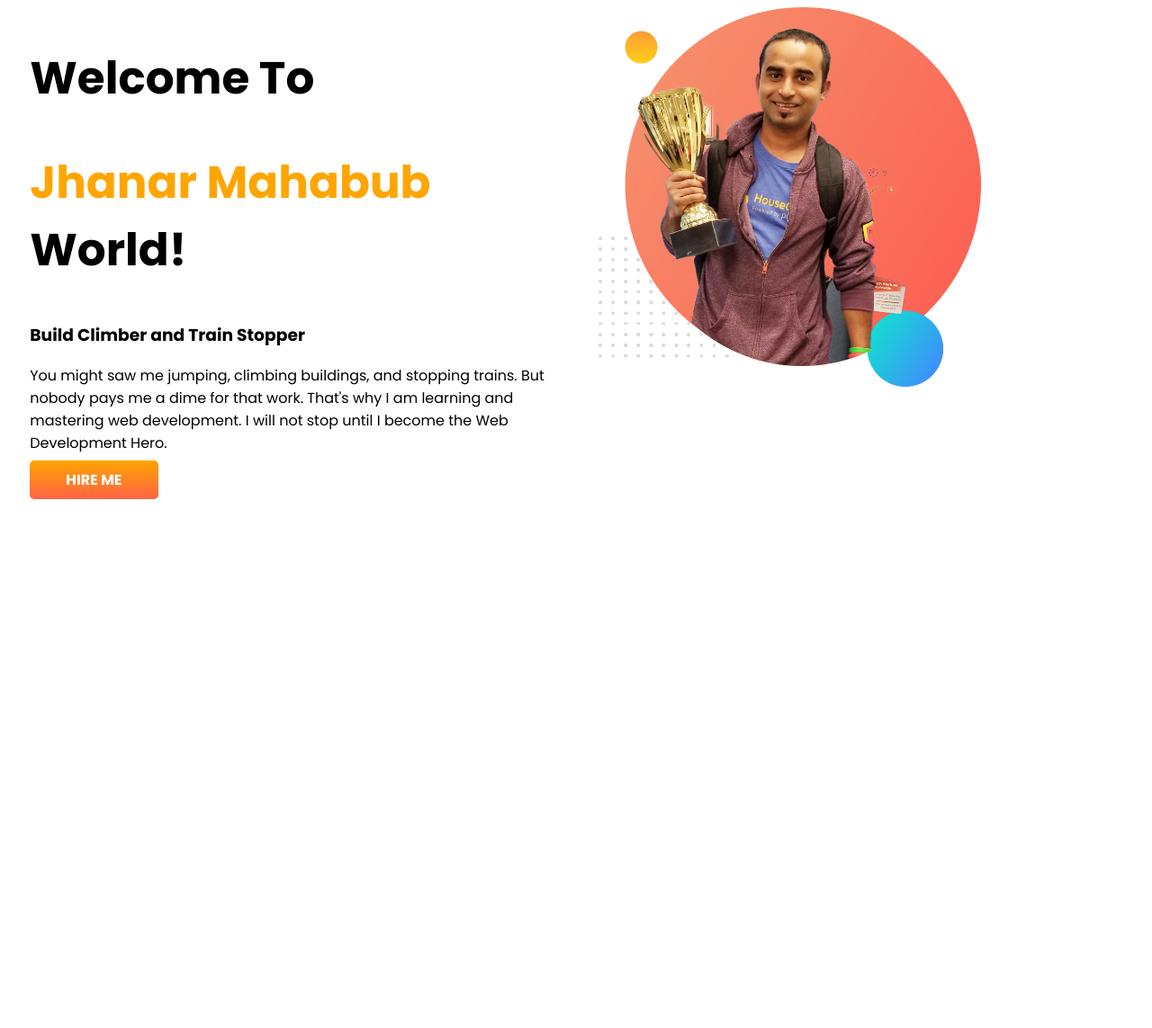
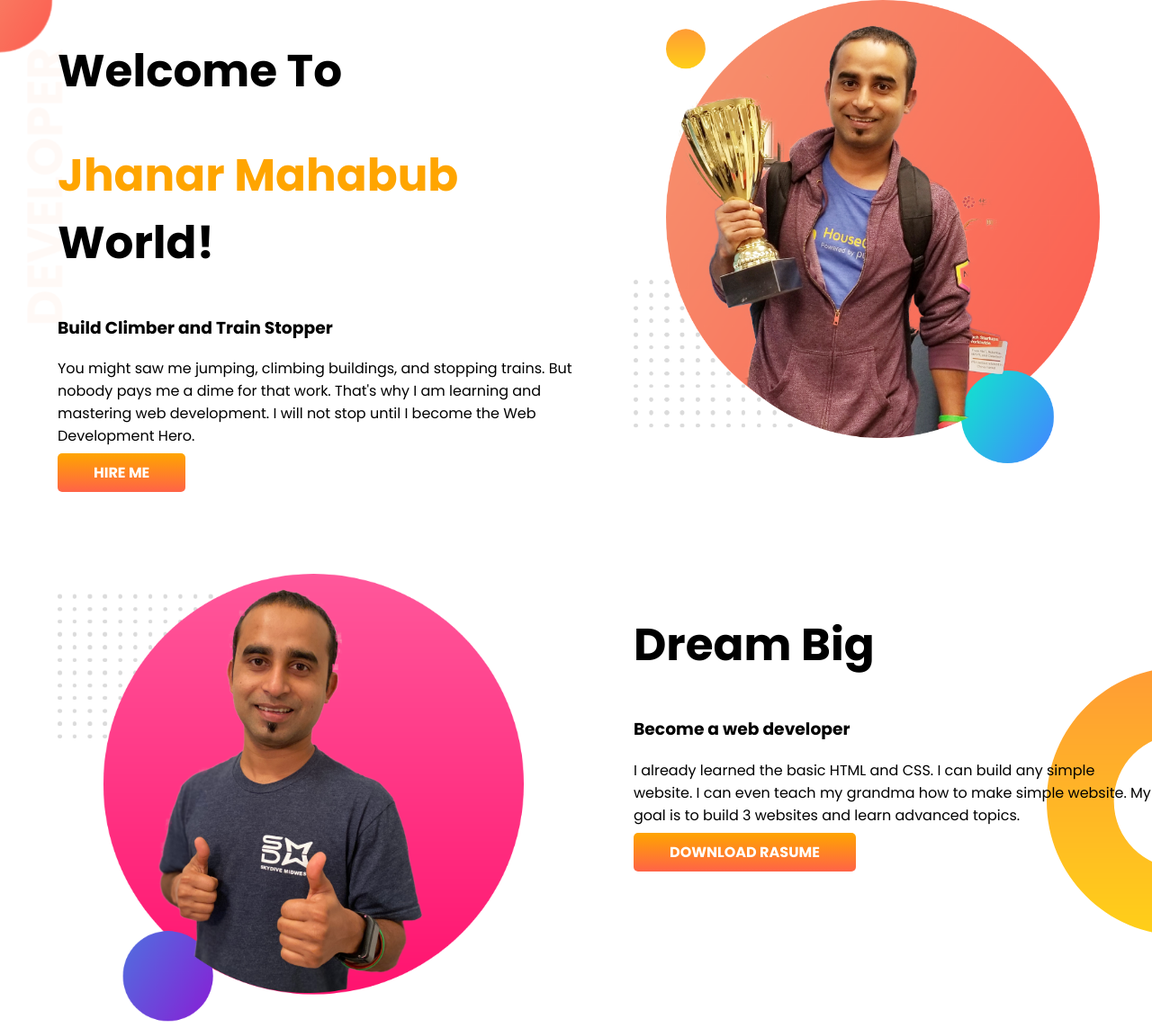
Before and after one commit to saiful-md/developer-portfolio, a plain HTML site: page index.html in a window 1280 px wide. Shown: the whole page at 90% size. Before the commit the page ends 800 px from the top, so only its background shows below. Drawn offline with Linux system fonts and the light colour scheme.

Commit message:
adding dream big

```diff
--- a/index.html
+++ b/index.html
@@ -11,7 +11,7 @@
     <link rel="stylesheet" href="style.css">
 </head>
 <body>
-  <section>
+  <section class= "top-banner">
     <div class= "half-width">
         <h1>Welcome To</h1>
         <h1><span class= "orange-color">Jhanar Mahabub</span> World!</h1>
@@ -23,5 +23,16 @@
         <img src="images/jhankar.png" alt="">
         </div>
   </section>
+  <section class="dream-big">
+    <div class="half-width">
+      <img src="images/jhankar2.png" alt="">
+    </div>
+    <div class="half-width">
+      <h1>Dream Big</h1>
+      <h3>Become a web developer</h3>
+      <p>I already learned the basic HTML and CSS. I can build any simple website. I can even teach my grandma how to make simple website. My goal is to build 3 websites and learn advanced topics.</p>
+      <a class="link-button" href="#">DOWNLOAD RASUME</a>
+    </div>
+  </section>
 </body>
 </html>
--- a/style.css
+++ b/style.css
@@ -1,5 +1,12 @@
 body {
     font-family: 'Poppins', sans-serif;
+    margin: 0;
+}
+
+.top-banner {
+    background-image: url('images/top-banner.png');
+    background-repeat: no-repeat;
+
 }
 
 h1 {
@@ -16,11 +23,11 @@ section {
 
 .half-width {
     width: 50%;
-    padding-left: 2%;
+    padding-left: 5%;
 }
 
 .half-width img {
-    width: 70%;
+    width: 90%;
 }
 
 .link-button {
@@ -31,3 +38,10 @@ section {
     border-radius: 5px;
     padding: 10px 40px;
 }
+
+.dream-big {
+    margin-top: 100px;
+    background-image: url('images/dream-bg.png');
+    background-position: right;
+    background-repeat: no-repeat;
+}
```
